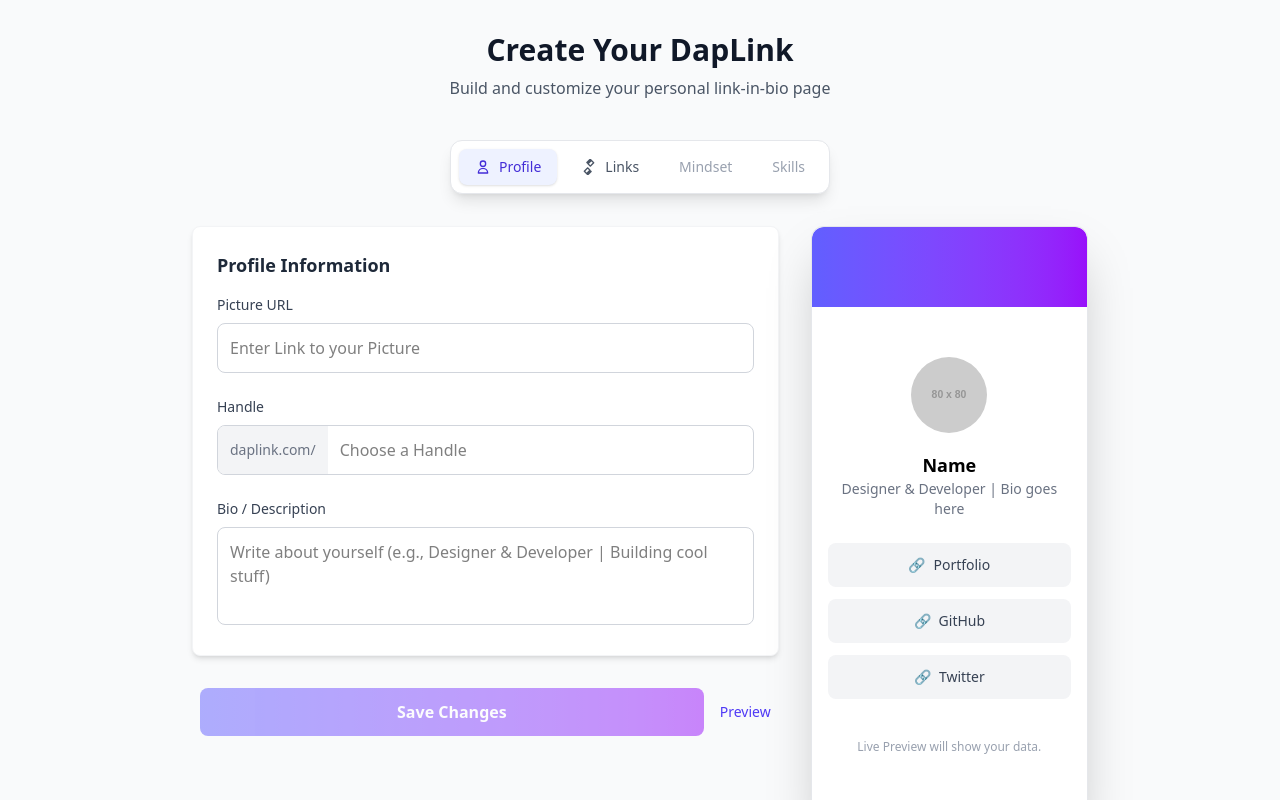
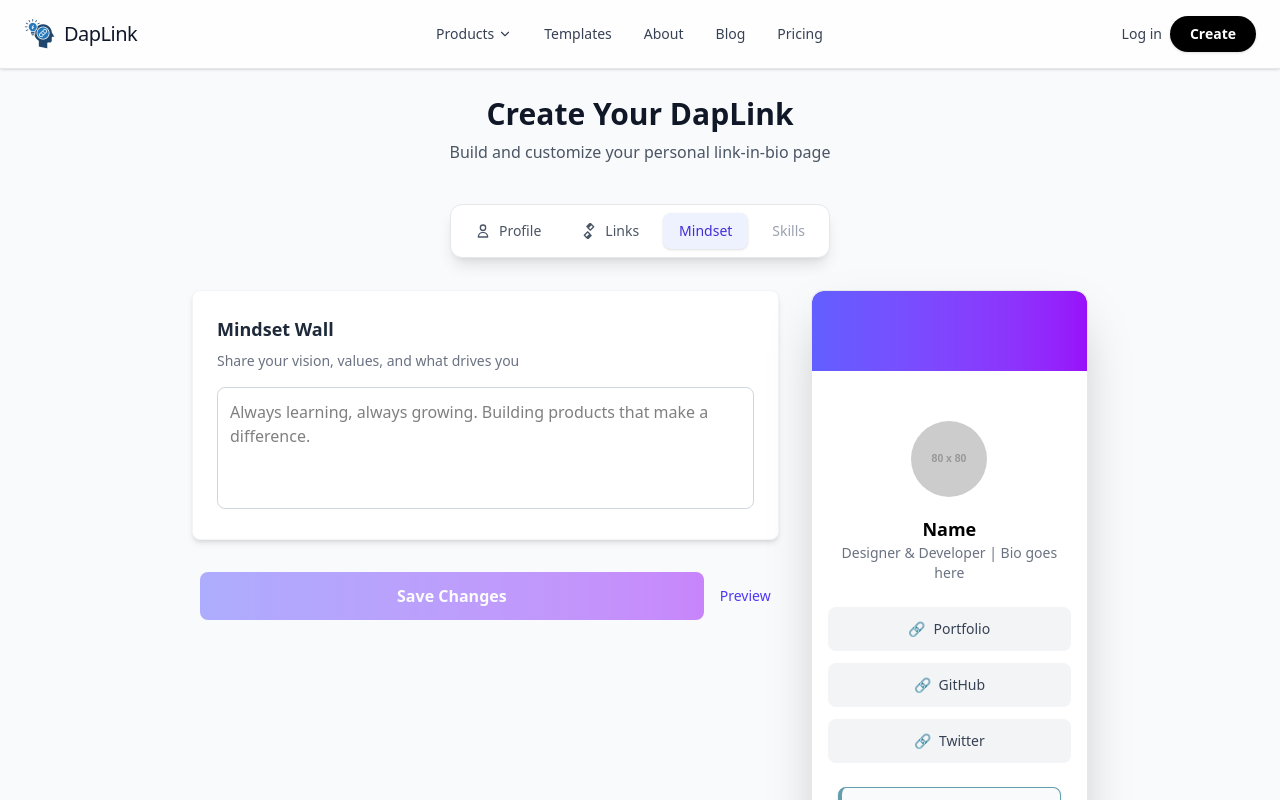
Before and after one commit to kunal834/Daplink, a Next.js app: page /Generate in a window 1280 px wide. Both pictures are taken after a click on the button "Mindset". Shown: the top 800 px of the page. Built offline with nearby package versions, Linux system fonts and the light colour scheme.

Commit message:
mindset added

```diff
--- a/app/Generate/GenerateForm.js
+++ b/app/Generate/GenerateForm.js
@@ -234,6 +234,8 @@ import { ToastContainer, toast } from 'react-toastify';
 import { useState } from 'react';
 import { useSearchParams } from 'next/navigation';
 import { useRouter } from 'next/navigation';
+import Navbar from '@/Components/Navbar';
+import Footer from '@/Components/Footer';
 
 // --- Placeholder Icon Components (for the design) ---
 const IconUser = () => <svg className="w-4 h-4" fill="none" stroke="currentColor" viewBox="0 0 24 24"><path strokeLinecap="round" strokeLinejoin="round" strokeWidth="2" d="M16 7a4 4 0 11-8 0 4 4 0 018 0zM12 14a7 7 0 00-7 7h14a7 7 0 00-7-7z" /></svg>;
@@ -253,11 +255,14 @@ const Generate = () => {
     const [profile, setprofile] = useState("")
     const [script, setscript] = useState("")
     const [activeTab, setActiveTab] = useState("Profile"); // New state for tabs
+    const [Mindset, setMindset] = useState("")
 
     // --- Link Handlers ---
     const addlink = () => {
         setlinks(links.concat([{ link: "", linktext: "" }]))
     }
+
+
 
     // New handler to remove a link item
     const removeLink = (indexToRemove) => {
@@ -286,7 +291,8 @@ const Generate = () => {
             "links": links.filter(l => l.link && l.linktext), // Filter out empty links before submission
             "handle": handle,
             "profile": profile,
-            "script": script
+            "script": script,
+            "mindset" : Mindset
         });
         console.log(raw)
 
@@ -414,17 +420,38 @@ const Generate = () => {
                 <p className="text-center text-gray-500 pt-4"> {`Click "Add Link" to start building your page.`}</p>
             )}
         </section>
-    );
+);
+
+ // ... inside the Generate component ...
+
+const Mindsettab = () => (
+    <section className="bg-white p-6 rounded-lg shadow-md border border-gray-100">
+        <h2 className="text-lg font-semibold mb-2 text-gray-800">Mindset Wall</h2>
+        <p className="text-sm text-gray-500 mb-4">Share your vision, values, and what drives you</p>
+
+        {/* Input area for the Mindset text */}
+        <textarea
+            value={Mindset || ""}
+            onChange={e => setMindset(e.target.value)}
+            rows="4" // Use textarea for multi-line input
+            placeholder="Always learning, always growing. Building products that make a difference."
+            className="w-full p-3 border border-gray-300 rounded-lg resize-none focus:ring-indigo-500 focus:border-indigo-500"
+        />
+    </section>
+);
+
 
     // --- MAIN RENDER ---
     return (
-        <div className="min-h-screen bg-gray-50 p-4 md:p-8">
+      <>
+      <Navbar/>
+         <div className="min-h-screen bg-gray-50 p-4 md:p-8">
             <ToastContainer />
 
             {/* Header */}
             <header className="max-w-4xl mx-auto text-center mb-10">
                 <div className='flex items-center justify-center'>
-                    <h1 className='text-3xl font-extrabold text-gray-900'>Create Your DapLink</h1>
+                    <h1 className='text-3xl mt-16 font-extrabold text-gray-900'>Create Your DapLink</h1>
                 </div>
                 <p className='text-gray-600 mt-2'> {`Build and customize your personal link-in-bio page`} </p>
             </header>
@@ -450,7 +477,7 @@ const Generate = () => {
                         <span>Links</span>
                     </button>
                     {/* Placeholder for Mindset and Skills tabs */}
-                    <button className="flex items-center space-x-2 px-4 py-2 text-sm font-medium text-gray-400 cursor-default">
+                    <button   onClick={() => setActiveTab("Mindset")}   className={`flex items-center space-x-2 px-4 py-2 text-sm font-medium rounded-lg transition ${activeTab === "Mindset" ? 'text-indigo-700 bg-indigo-50 shadow' : 'text-gray-600 hover:text-gray-900'}`}>
                         <span>Mindset</span>
                     </button>
                     <button className="flex items-center space-x-2 px-4 py-2 text-sm font-medium text-gray-400 cursor-default">
@@ -466,6 +493,8 @@ const Generate = () => {
                 <div className="md:col-span-2 space-y-6">
                     {activeTab === "Profile" && <ProfileTab />}
                     {activeTab === "Links" && <LinksTab />}
+                    {activeTab === "Mindset" && <Mindsettab />}
+
 
                     {/* Save Changes Button & Preview Button */}
                     <div className="flex justify-between items-center mt-6 p-2">
@@ -496,6 +525,7 @@ const Generate = () => {
                             <h2 className="text-lg font-bold">{handle || "Name"}</h2>
                             <p className="text-sm text-gray-500 mb-6">{script || "Designer & Developer | Bio goes here"}</p>
 
+
                             {/* Preview Links */}
                             <div className="space-y-3 mb-6">
                                 {links.filter(l => l.link && l.linktext).map((linkItem, index) => (
@@ -508,8 +538,17 @@ const Generate = () => {
                                     </div>
                                 ))}
                             </div>
+                           <div className="w-11/12 mx-auto mt-6 bg-gray-50 rounded-lg shadow-sm p-4 border  border-l-4 border-[#639FAB]">
+    <p className="text-gray-700 text-sm italic leading-relaxed">
+        {Mindset || "Always learning, always growing. Building products that make a difference."}
+    </p>
+</div>
                             <p className="text-xs text-gray-400 mt-10">Live Preview will show your data.</p>
+
+
                         </div>
+
+
                     </div>
                     <p className="text-center text-xs text-gray-500 mt-2">
                         {`Live Preview - Changes appear in real time`}
@@ -517,6 +556,10 @@ const Generate = () => {
                 </div>
             </div>
         </div>
+
+        <Footer/>
+      </>
+
     )
 }
 
--- a/app/page.js
+++ b/app/page.js
@@ -64,7 +64,7 @@ const [text, settext] = useState("")
     </div>
     {/* Right Section */}
     <div className="flex items-center justify-center md:w-[40vw] w-full md:mt-0 mt-10 mr-[10vw] ] ">
-      <img src="/dog.jpg" alt="Dog" className="rounded-xl w-full object-cover max-h-[560px]" />
+      <img src="https://images.unsplash.com/photo-1531379410502-63bfe8cdaf6f?fit=max&fm=jpg&ixid=MnwzNTY3MHwwfDF8YWxsfHx8fHx8fHx8MTY4MjE4NjE3OA&ixlib=rb-4.0.3&q=75&w=720&utm_medium=referral&utm_source=vocal.media" alt="Dog" className="rounded-xl w-full object-cover max-h-[560px]" />
     </div>
   </section>
 </main>
```
